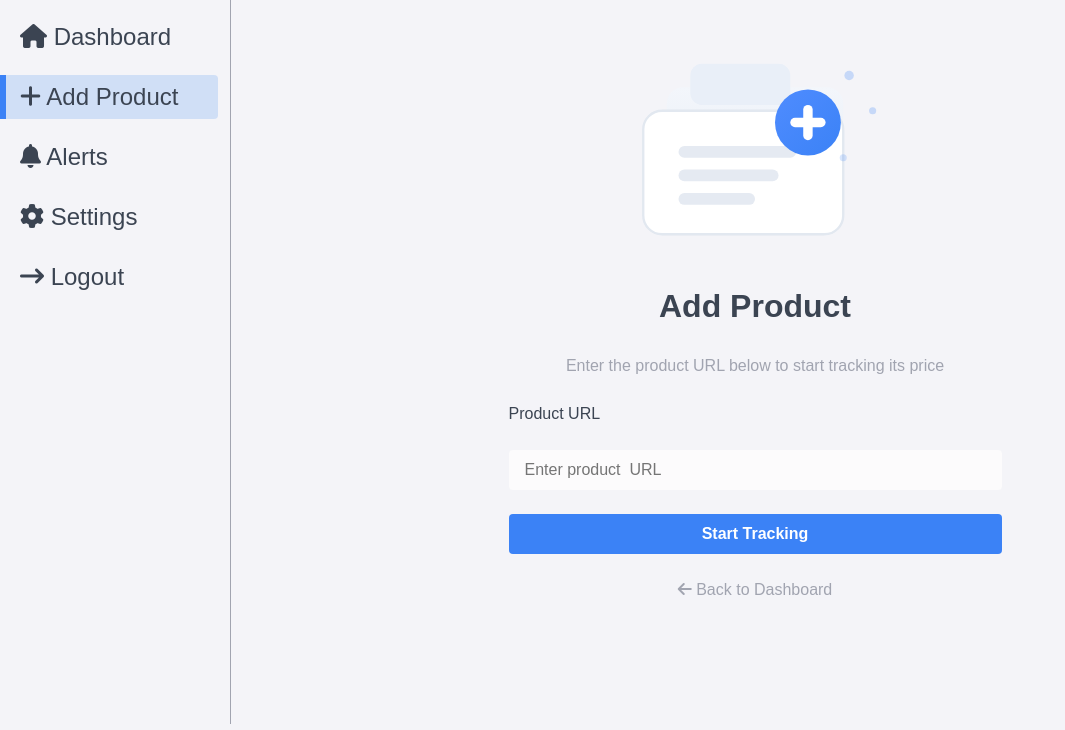
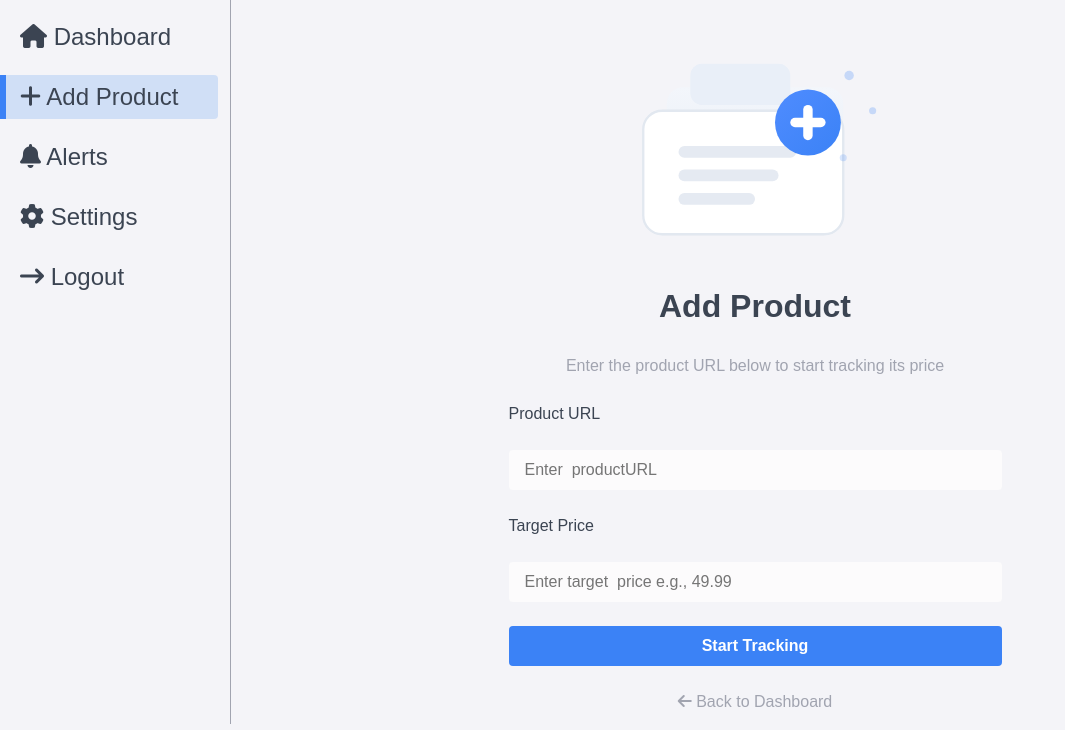
Before and after one commit to ToastFreak777/Price-Tracker, a Flask app: page /items/add in a window 1280 px wide. Shown: the part 76-806 px from the top of the page, without its empty margins (0-1065 px from the left). Run offline with Flask 3, Linux system fonts and the light colour scheme; the visitor is signed in with stand-in values (Sample User, id 1); some libraries are stand-ins or nearby versions.

Commit message:
feat: add target price field to add product page

```diff
--- a/ptracker/price_tracking/forms.py
+++ b/ptracker/price_tracking/forms.py
@@ -1,15 +1,24 @@
 from flask_wtf import FlaskForm
-from wtforms import HiddenField, StringField, SubmitField
-from wtforms.validators import DataRequired
+from wtforms import HiddenField, StringField, SubmitField, DecimalField
+from wtforms.validators import DataRequired, InputRequired, NumberRange
 
 
 class TrackProductForm(FlaskForm):
     product_url = StringField("Product URL", validators=[DataRequired()])
+    target_price = DecimalField(
+        "Target Price",
+        validators=[InputRequired(), NumberRange(min=0, message="Target price must be a positive number.")],
+        places=2,
+    )
     submit = SubmitField("Start Tracking")
 
 
 class ItemDetailsForm(FlaskForm):
-    alert_price = StringField("Alert Price", validators=[DataRequired()])
+    alert_price = DecimalField(
+        "Alert Price",
+        validators=[InputRequired(), NumberRange(min=0, message="Alert price must be a positive number.")],
+        places=2,
+    )
     submit = SubmitField("Save")
 
 
--- a/ptracker/price_tracking/routes.py
+++ b/ptracker/price_tracking/routes.py
@@ -13,9 +13,7 @@ def add_product_page():
     form = TrackProductForm()
 
     if form.validate_on_submit():
-        # TODO: add target price field to form
-        target_price = 0
-        g.price_service.track_item(form.product_url.data, current_user.id, target_price)
+        g.price_service.track_item(form.product_url.data, current_user.id, form.target_price.data)
         return redirect(url_for("main.home_page"))
 
     return render_template("product/add_product.html", title="Add Product", current_path=request.path, form=form)
--- a/ptracker/templates/product/add_product.html
+++ b/ptracker/templates/product/add_product.html
@@ -71,8 +71,10 @@
   </p>
 
   {{ form.product_url.label(class="product-form__label") }}
-  {{form.product_url(class="product-form__input", placeholder="Enter product
-  URL")}} {{ form.submit(class="product-form__btn") }}
+  {{form.product_url(class="product-form__input", placeholder="Enter
+  productURL")}} {{ form.target_price.label(class="product-form__label") }}
+  {{form.target_price(class="product-form__input", placeholder="Enter target
+  price e.g., 49.99")}} {{ form.submit(class="product-form__btn") }}
 
   <a class="product-form__link product-form__back" href="/">
     <i class="fa-solid fa-arrow-left"></i>
```
